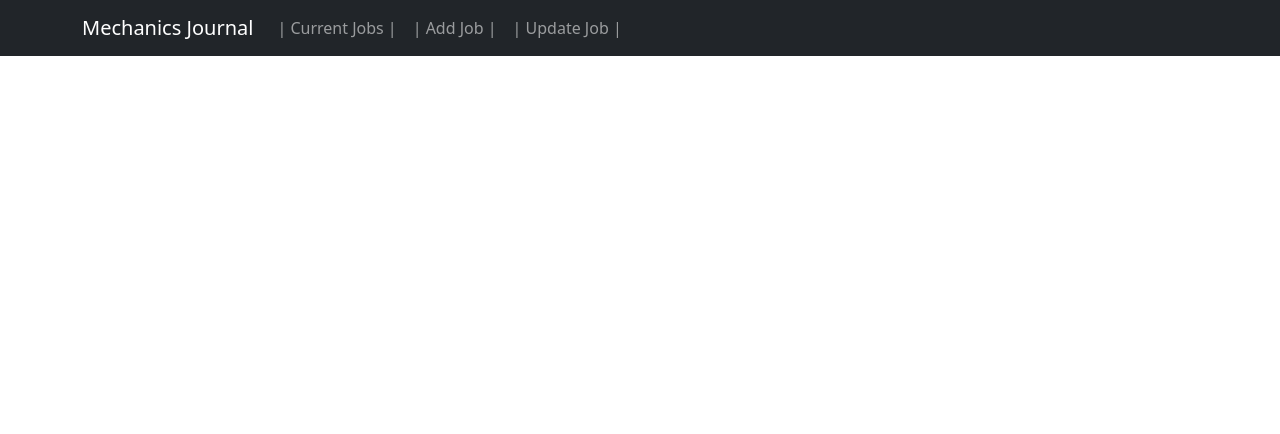
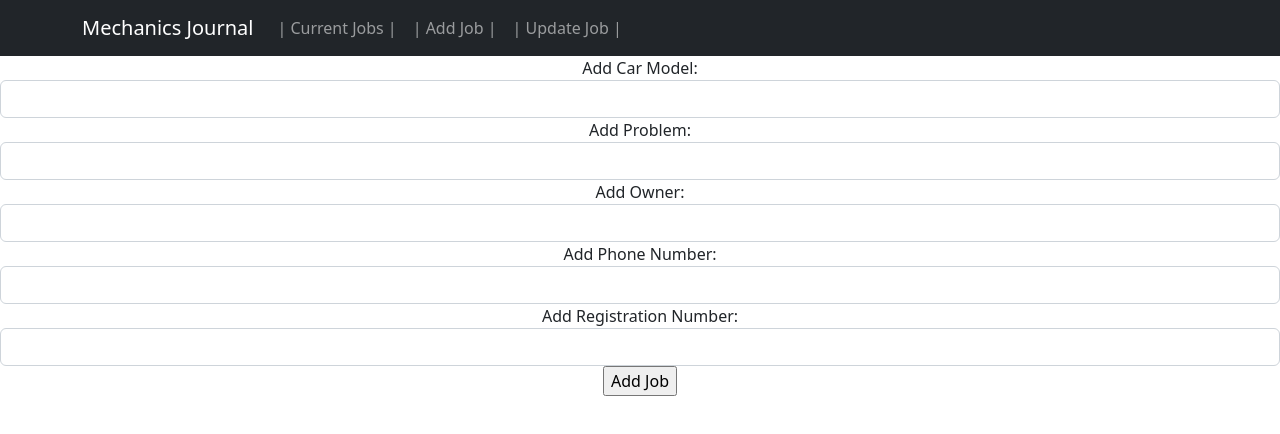
Before and after one commit to ConorPadraigMurphy/drq_project2022, a React (Create React App) app: page /AddJob in a window 1280 px wide. Shown: the top 434 px of the page. Built offline with nearby package versions, Linux system fonts and the light colour scheme.

Commit message:
Added add car

```diff
--- a/src/App.js
+++ b/src/App.js
@@ -3,7 +3,7 @@ import React from 'react';
 import { Header } from './components/Header';
 import { Content } from './components/Content';
 import { CurrentJobs } from './components/CurrentJobs';
-// import { AddJob } from './components/CurrentJobs';
+import { AddJob } from './components/AddJob';
 // import { UpdateJob } from './components/CurrentJobs';
 import { Footer } from './components/Footer';
 import 'bootstrap/dist/css/bootstrap.min.css';
@@ -35,6 +35,7 @@ class App extends React.Component {
           <Routes>
             <Route path='/' element={<Content></Content>}></Route>
             <Route path='/CurrentJobs' element={<CurrentJobs></CurrentJobs>}></Route>
+            <Route path='/AddJob' element={<AddJob></AddJob>}></Route>
           </Routes>
           {/* <Header></Header>
         <Content></Content>
--- a/src/components/AddJob.js
+++ b/src/components/AddJob.js
@@ -0,0 +1,134 @@
+import React from "react";
+import axios from "axios";
+
+export class AddJob extends React.Component {
+
+    constructor() {
+        super();
+        this.handleSubmit = this.handleSubmit.bind(this);
+        this.addVechModel = this.addVechModel.bind(this);
+        this.addProblem = this.addProblem.bind(this);
+        this.addOwner = this.addOwner.bind(this);
+        this.addContactNum = this.addContactNum.bind(this);
+        this.addReg = this.addReg.bind(this);
+
+        this.state = {
+            vechModel: '',
+            problem: '',
+            owner: '',
+            contactNum: '',
+            reg: ''
+        }
+    }
+
+    handleSubmit(e) {
+        e.preventDefault();
+        console.log(`Button clicked
+        ${this.state.vechModel},
+        ${this.state.problem},
+        ${this.state.owner},
+        ${this.state.contactNum},
+        ${this.state.reg}`);
+
+        const Job = {
+            vechModel: this.state.vechModel,
+            problem: this.state.problem,
+            owner: this.state.owner,
+            contactNum: this.state.contactNum,
+            reg: this.state.reg
+        }
+
+        axios.post('http://localhost:4000/api/Jobs', Job)
+            .then()
+            .catch();
+
+        this.setState({
+            vechModel: '',
+            problem: '',
+            owner: '',
+            contactNum: '',
+            reg: ''
+        })
+    }
+
+    addVechModel(e) {
+        this.setState({
+            vechModel: e.target.value
+        })
+    }
+    addProblem(e) {
+        this.setState({
+            problem: e.target.value
+        })
+    }
+    addOwner(e) {
+        this.setState({
+            owner: e.target.value
+        })
+    }
+    addContactNum(e) {
+        this.setState({
+            contactNum: e.target.value
+        })
+    }
+    addReg(e) {
+        this.setState({
+            reg: e.target.value
+        })
+    }
+
+    render() {
+        return (
+            <div>
+                <form onSubmit={this.handleSubmit}>
+                    <div className="form-group">
+                        <label>Add Car Model: </label>
+                        <input type="text"
+                            className="form-control"
+                            value={this.state.vechModel}
+                            onChange={this.addVechModel}
+                        />
+                    </div>
+
+                    <div className="form-group">
+                        <label>Add Problem: </label>
+                        <input type="text"
+                            className="form-control"
+                            value={this.state.problem}
+                            onChange={this.addProblem}
+                        />
+                    </div>
+
+                    <div className="form-group">
+                        <label>Add Owner: </label>
+                        <input type="text"
+                            className="form-control"
+                            value={this.state.owner}
+                            onChange={this.addOwner}
+                        />
+                    </div>
+
+                    <div className="form-group">
+                        <label>Add Phone Number: </label>
+                        <input type="text"
+                            className="form-control"
+                            value={this.state.contactNum}
+                            onChange={this.addContactNum}
+                        />
+                    </div>
+
+                    <div className="form-group">
+                        <label>Add Registration Number: </label>
+                        <input type="text"
+                            className="form-control"
+                            value={this.state.reg}
+                            onChange={this.addReg}
+                        />
+                    </div>
+
+                    <input type="submit" value="Add Job" />
+                </form>
+            </div>
+        );
+    }
+}
--- a/src/components/JobItem.js
+++ b/src/components/JobItem.js
@@ -8,15 +8,14 @@ export class JobItemcomp extends React.Component {
         return (
             <div>
                 <Card>
-                    <CardHeader>{this.props.Jobs.owner}</CardHeader>
+                    <CardHeader>{this.props.Jobs.vechModel}</CardHeader>
                     <Card.Body>
+                        <p>{this.props.Jobs.problem}</p>
+                        <p>{this.props.Jobs.owner}</p>
                         <p>{this.props.Jobs.contactNum}</p>
                         <p>{this.props.Jobs.reg}</p>
-                        <p>{this.props.Jobs.vechModel}</p>
                     </Card.Body>
                 </Card>
-
-
             </div>
         );
     }
```
Also changed, not shown: 1 other file (tests, documents, lock files or other folders).
